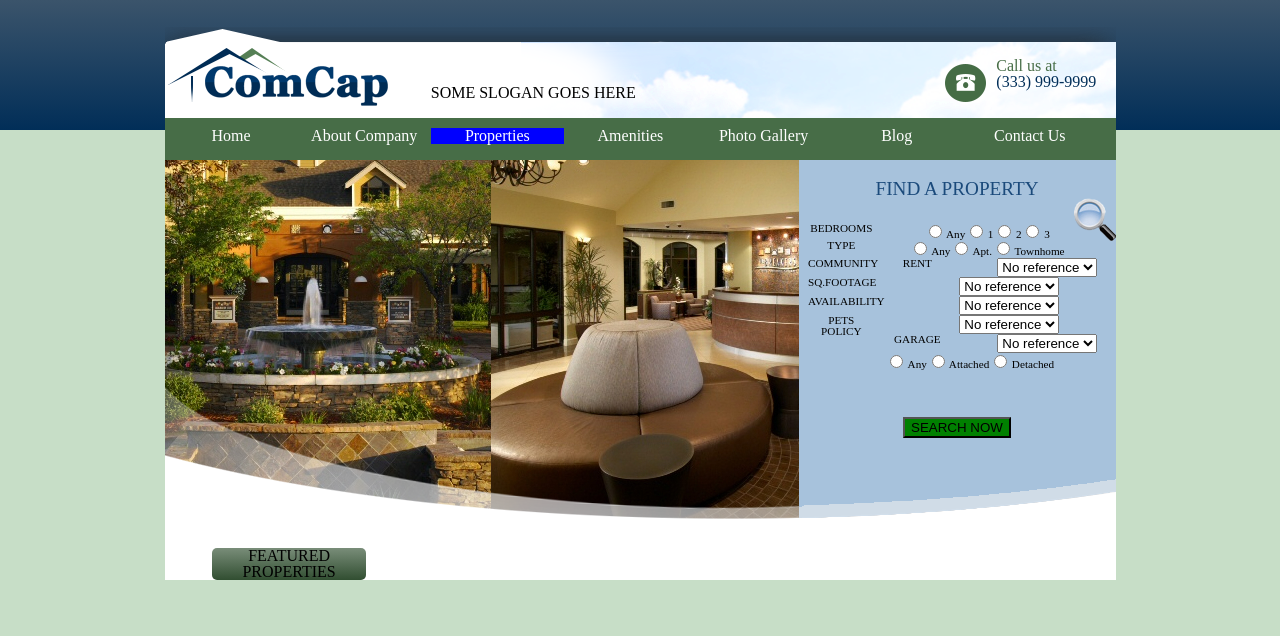
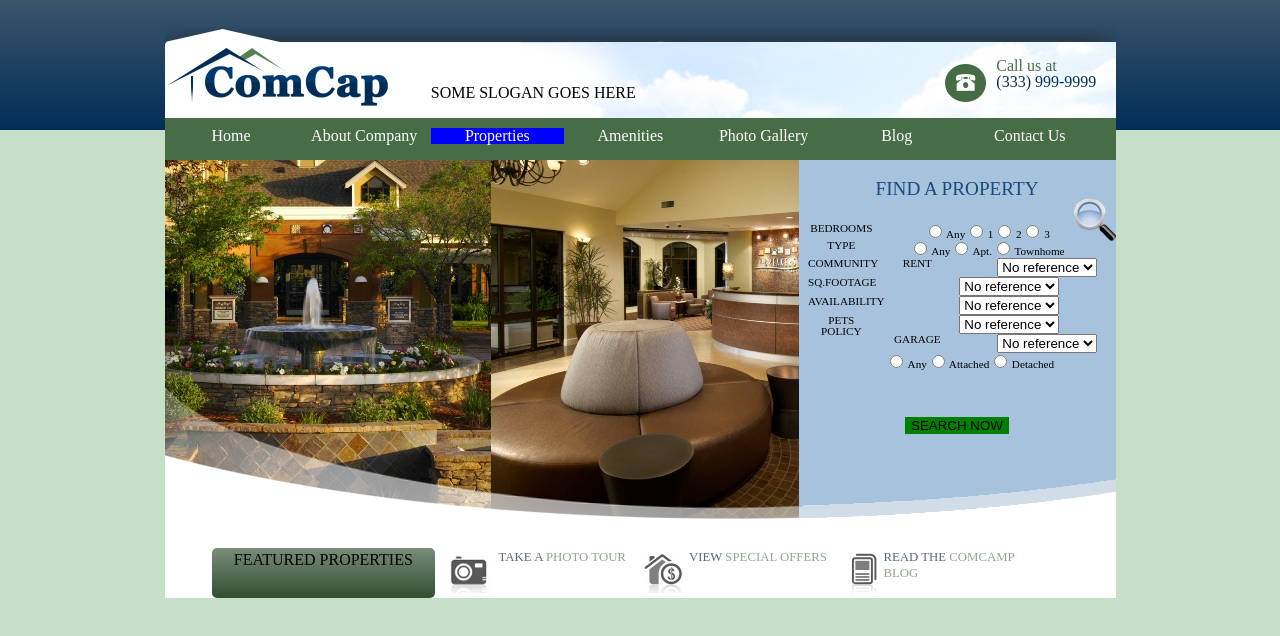
Before and after one commit to lusia/play_around_responsive, a plain HTML site: page index.html in a window 1280 px wide. Drawn offline with Linux system fonts and the light colour scheme.

Commit message:
Added content with featured properties, images

```diff
--- a/index.html
+++ b/index.html
@@ -124,6 +124,45 @@
     <div id="bottom_content">
         <div class="properties">
             <h3>FEATURED PROPERTIES</h3>
+
+            <div>
+                <a class="phone_hide" href="#" target="_blank">
+                    <img src="images/photos/camera.jpg" alt="take a photo tour">
+
+                    <p>TAKE A <span>PHOTO TOUR</span></p>
+                </a>
+                <a class="display_phone take_photo" href="#" target="_blank">
+                    <img src="images/photos/camera.jpg" alt="take a photo tour">
+                </a>
+
+            </div>
+            <div>
+                <a class="phone_hide" href="#" target="_blank">
+                    <img src="images/photos/dolar.jpg" alt="special offers">
+
+                    <p>VIEW <span>SPECIAL OFFERS</span></p>
+                </a>
+                <a class="display_phone take_photo" href="#" target="_blank">
+                    <img src="images/photos/dolar.jpg" alt="special offers">
+                </a>
+
+            </div>
+            <div>
+                <a class="phone_hide" href="#" target="_blank">
+                    <img src="images/photos/mobile.jpg" alt="read the blog">
+
+                    <p>READ THE <span>COMCAMP BLOG</span></p>
+                </a>
+                <a class="display_phone take_photo" href="#" target="_blank">
+                    <img src="images/photos/mobile.jpg" alt="read the blog">
+                </a>
+
+            </div>
+
+            <div id="apartaments">
+
+            </div>
+
         </div>
     </div>
 
--- a/sass/phone.scss
+++ b/sass/phone.scss
@@ -2,13 +2,24 @@
   .phone_hide {
     display: none;
   }
-  .display_phone {
+  .call_us {
     display: block;
     height: 100px;
+    background-color: white;
+    padding: 2% 0 0 25%;
     .number {
+      margin-top: 2%;
       color: #012e58;
     }
   }
+  .take_photo {
+    display: block;
+    img {
+      float: left;
+    }
+
+  }
+
   body {
     div#body_top {
     }
@@ -21,13 +32,7 @@
         img {
           height: 45px;
         }
-        .call_us {
-          background-color: white;
-          padding: 2% 0 0 25%;
-          .number {
-            margin-top: 2%;
-          }
-        }
+
       }
       #menu {
         height: auto;
@@ -57,7 +62,18 @@
           }
         }
       }
-
+      #bottom_content {
+        .properties {
+          h3 {
+            font-size: 0.8em;
+            margin-right: 2%;
+          }
+          div {
+            margin-right: 16%;
+            width: 8%;
+          }
+        }
+      }
     }
   }
 
--- a/sass/style.scss
+++ b/sass/style.scss
@@ -107,6 +107,7 @@ body {
           input {
             background-color: green;
             margin-top: 5%;
+            border: 0;
           }
         }
       }
@@ -122,12 +123,35 @@ body {
       .properties {
         width: 100% - 10;
         margin-left: 5%;
+        height: 50px;
         h3 {
-          width: 18%;
+          width: 26%;
           text-align: center;
           @include border-radius(5px);
-          @include background-image(linear-gradient(#798d79, #314e31))
+          @include background-image(linear-gradient(#798d79, #314e31));
+          float: left;
+          height: 100%;
+          line-height: 153%;
         }
+        div {
+          float: left;
+          width: 24%;
+          a {
+            text-decoration: none;
+            img {
+              float: left;
+            }
+            p {
+              color: #58697d;
+              display: inline;
+              font-size: 0.8em;
+              span {
+                color: #8ea78e;
+              }
+            }
+          }
+        }
+
       }
     }
   }
--- a/sass/tablet.scss
+++ b/sass/tablet.scss
@@ -15,7 +15,8 @@
         }
         .phone {
           margin-top: -40px;
-          .number {}
+          .number {
+          }
         }
       }
       #menu {
@@ -30,6 +31,15 @@
           width: $width;
         }
       }
+      #bottom_content {
+        .properties {
+          h3 {
+//            font-size: 0.8em;
+            line-height: 165%;
+          }
+
+        }
+      }
     }
   }
 }
```
Also changed, not shown: images/photos/camera.jpg (added), images/photos/dolar.jpg (added), images/photos/mobile.jpg (added), stylesheets/phone.css, stylesheets/style.css, stylesheets/tablet.css.
